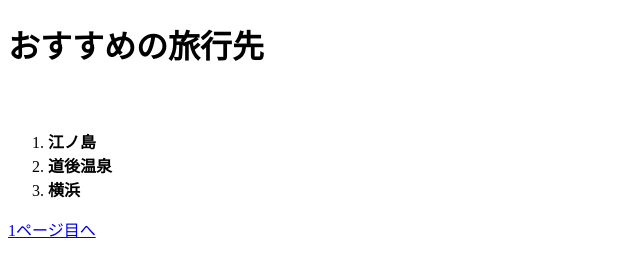
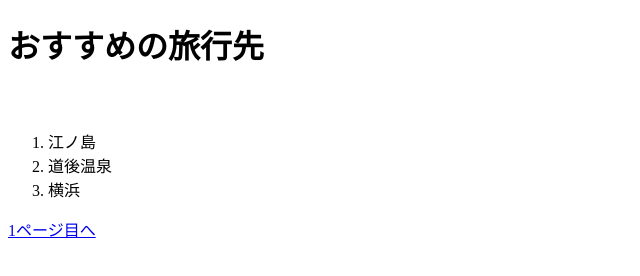
Before and after one commit to omu-aaa24071/omu-aaa24071.github.io, a plain HTML site: page second.html in a window 1280 px wide. Shown: the full height of the page, 0-640 px from the left. Drawn offline with Linux system fonts and the light colour scheme.

Commit message:
Update second.html

```diff
--- a/second.html
+++ b/second.html
@@ -7,9 +7,9 @@
     <h1>おすすめの旅行先</h1>
    　　 <p>
           <ol>
-            <li><strong>江ノ島</strong></li>
-            <li><strong>道後温泉</strong></li>
-            <li><strong>横浜</strong></li>
+            <li>江ノ島</li>
+            <li>道後温泉</li>
+            <li>横浜</li>
           </ol>
         </p>
     <a href="index.html">1ページ目へ</a>
```
